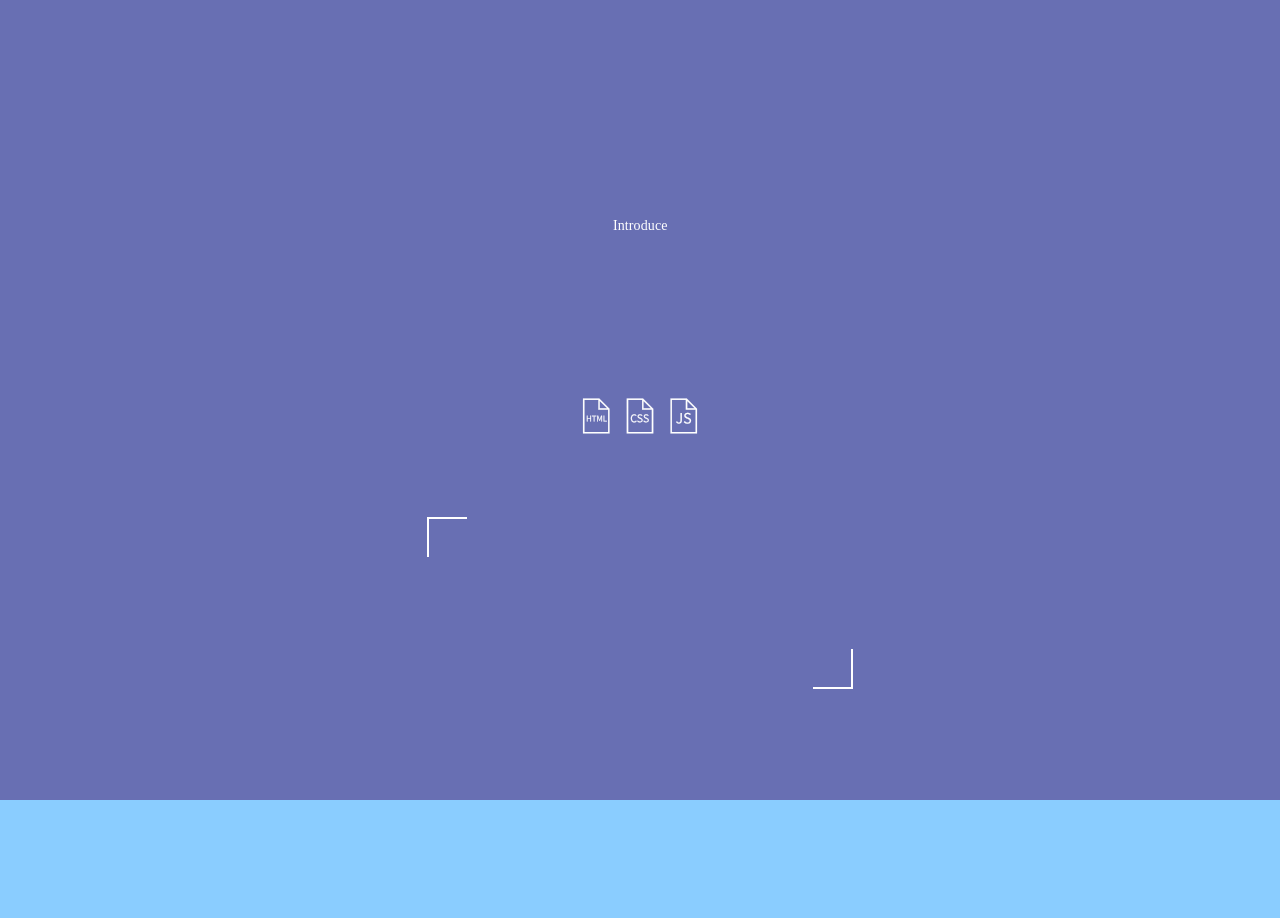
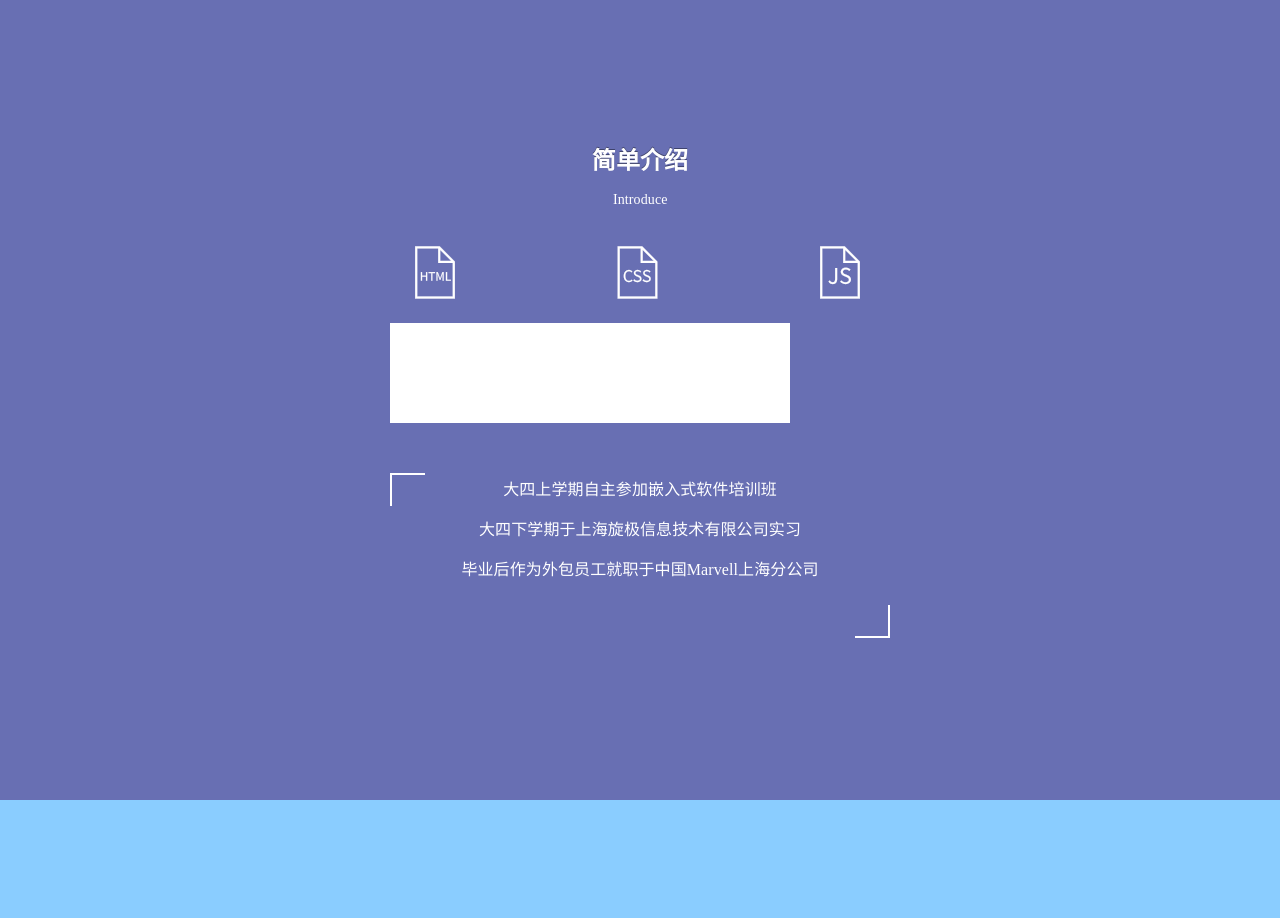
Before and after one commit to qiujie8092916/resume, a plain HTML site: page resume/index.html in a window 1280 px wide. Shown: the part 800-1718 px from the top of the page. Drawn offline with Linux system fonts and the light colour scheme; a web font is replaced by a local one.

Commit message:
continue introduce

```diff
--- a/resume/css/main.css
+++ b/resume/css/main.css
@@ -24,12 +24,16 @@ h4.cover-heading{margin-top: 20px; margin-bottom: 10px;}
 .divider{ border-bottom: 1px solid transparent; height: 1px; display: block; margin: 3px 0;}
 .first-link{ margin-top: 0em;
   -webkit-transition: 0.5s; -moz-transition: 0.5s; -ms-transition: 0.5s; -o-transition: 0.5s; transition: 0.5s;}
-.homebackground{ overflow: hidden; padding-top: 7% ;margin-top: 0; width:100%;
+.homebackground{ overflow: hidden; padding-top: 7%; margin-top: 0; width:100%;
 	-webkit-transition: all 0.25s ease-in-out; -moz-transition: all 0.25s ease-in-out; -o-transition: all 0.25s ease-in-out; transition: all 0.25s ease-in-out;}
 .homebackground h3{text-shadow: 0 -1px 0 rgba(0,0,0,0.4);}
+.icon{ font-size: 60px; line-height: 100px; clear: both;
+	-webkit-transition: font-size 0.25s ease-out 0s; -moz-transition: font-size 0.25s ease-out 0s; transition: font-size 0.25s ease-out 0s;}
+.icon_div{ position: relative; }
+.icon_detail{ height: 100%; width:80%; position: absolute; top: 100px; background-color: #fff;}
 .lead{ margin-top: 10px;}
 .fsize{ font-size:17px;}
-.fsize_{ font-size:15px;}
+.fsize_{ font-size:16px; position: relative; bottom: -180px; line-height: 30px}
 .legend.r_legend{ padding-left: 7px !important;}
 .legend:not(.r_legend){ padding-left: 7px !important; padding-right: 10px !important;}
 .logo{ display: inline-block; margin-right:20px; float: left; height: 60px; width: 60px; position: relative;}
@@ -43,10 +47,14 @@ h4.cover-heading{margin-top: 20px; margin-bottom: 10px;}
 .major img:hover{ opacity: 1 !important;}
 .navbar-default .navbar-nav > li > a { color: #333;}
 .navbar-brand{ display: block; color: #333 !important;}
-.navbar-brand:hover{/*
-	-webkit-animation: shake 0.7s; -moz-animation: shake 0.7s; -o-animation: shake 0.7s; animation: shake 0.7s;*/
-	-webkit-animation: hinge 4s; -moz-animation: hinge 4s; -o-animation: hinge 4s; animation: hinge 4s;}
-.ski_icon{ margin-top: 4%; position: relative;}
+.navbar-brand:hover{
+	-webkit-animation: bounce 0.7s; -moz-animation: bounce 0.7s; -o-animation: bounce 0.7s; animation: bounce 0.7s;
+/*-webkit-animation: hinge 4s; -moz-animation: hinge 4s; -o-animation: hinge 4s; animation: hinge 4s;*/}
+.ski_icon{/*margin: 0 35% 5% 35%;*/ position: relative; }
+.ski_icon .li_icon{ position: absolute; width: 100px; height:100px; text-align: center;}
+.ski_icon .li_icon:nth-child(1){ left: 0}
+.ski_icon .li_icon:nth-child(2){ left: calc(50% - 50px)}	/*60 = 120/2($(".ski_icon li").width())*/
+.ski_icon .li_icon:nth-child(3){ right: 0}
 .slideL, .slideR, .subtitle, .subt, .contenttitle{visibility: hidden;}
 .upMotion{ -webkit-animation: upMotion 1s; -moz-animation: upMotion 1s; -o-animation: upMotion 1s; animation: upMotion 1s;}
 .upOutMotion{ -webkit-animation: upOutMotion 1s; -moz-animation: upOutMotion 1s; -o-animation: upOutMotion 1s; animation: upOutMotion 1s;}
@@ -55,12 +63,11 @@ h4.cover-heading{margin-top: 20px; margin-bottom: 10px;}
 	-webkit-transition: all 0.7s; -moz-transition: all 0.7s; -ms-transition: all 0.7s; -o-transition: all 0.7s; transition: all 0.7s;}
 .webtip:hover{ border: 1px solid rgba(255, 255, 255, .5); background: rgba(245,245,245,0.5);}
 .webtips{ position: fixed; top: 85px; left: 40px;}
-
-#demo2 article:before{ top: 0; left: 0; border-top: 2px solid #fff; border-left: 2px solid #fff;}	/*#5686D6*/
-#demo2 article:after{ bottom: 0; right: 0; border-right: 2px solid #fff; border-bottom: 2px solid #fff;}
-#demo2 article:before,#demo2 article:after{position:absolute; width: 40px; height: 40px; content: "";}
-#demo2 article{ position: relative; padding: 1% 1%; margin-top: 4%;}
-#demo2 article p{visibility: hidden;}
+#demo2 .intro{ position: relative; padding: 0.5% 0.5%; margin-top: 30%; width: 40%; overflow: hidden;}
+#demo2 .intro:before{ top: 0; left: 0; border-top: 2px solid #fff; border-left: 2px solid #fff;}
+#demo2 .intro:after{ bottom: 0; right: 0; border-right: 2px solid #fff; border-bottom: 2px solid #fff;}
+#demo2 .intro:before, #demo2 .intro:after{position:absolute; width: 7%; height: 20%; content: "";}
+/*#demo2 .intro p{visibility: hidden;}*/
 #fadeWhite{position: fixed; width: 100%; background: #fff; height: 100%; min-height: 100%; left: 0px; top: 0px; z-index: 99999;}
 #github img{vertical-align: bottom;}
 #github:hover, #github:focus{text-decoration: none;}
@@ -105,23 +112,5 @@ ul.navbar-right.nav.navbar-nav > li:nth-child(5){ -webkit-animation: navMotion 2
 	ul.navbar-right.nav.navbar-nav > li:nth-child(5){ -webkit-animation: navMotion 1.5s; -moz-animation: navMotion 1.5s; -o-animation: navMotion 1.5s; animation: navMotion 1.5s;}
 }
 
-.icon{
-  font-size: 40px;
-	/*position: absolute;*/
-	bottom: 0;
-	line-height: 100px;
-  -webkit-transition: font-size 0.25s ease-out 0s;
-  -moz-transition: font-size 0.25s ease-out 0s;
-  transition: font-size 0.25s ease-out 0s;
-}
-
-.icon:hover{
-  font-size: 60px;
-}
-
-.icon_lists li{
-  float:left;
-  width: 100px;
-  height:180px;
-  text-align: center;
-}
+.popover{ color: #333; }
+.popover-title{display: block;}
--- /dev/null
+++ b/resume/data.json
@@ -0,0 +1,3 @@
+{
+
+}
--- a/resume/index.html
+++ b/resume/index.html
@@ -82,7 +82,7 @@
 
 				<section class="homebackground" id="demo1" style="background:#DD4E3C"><!--homebackground background-image: url(imgs/background1c.jpg)-->
 					<div class="inner cover" style="visibility:hidden; margin-top:210px;">
-						<h4 class="contenttitle"><strong>只有走在生活的前面，用自己的劳动创造了新的生活的人，才谈得上真正的美。</strong></h4>
+						<h4 class="contenttitle"><strong>视觉是人类的第一感官，满意度无外乎是对眼观视觉美的追求、对操作体验好的追求。</strong></h4>
 						<p class="decoration"></p>
 						<article style="margin-top: 20px">
 							<p class="fsize contenttitle">我叫邱杰</p>
@@ -94,25 +94,36 @@
 				</section>
 
 				<section class="homebackground" id="demo2" style="/background:#12F39C; background-color: #686FB3;">
-					<div class="inner cover" style="visibility:hidden; margin-top:5%;">
+					<div class="inner cover" style="/visibility:hidden; margin-top:3%;">
 						<h3 class="animated subtitle"><strong>简单介绍</strong></h3>
 						<div class="decoration"></div>
 					</div>
 					<h5 class="animated subt">Introduce</h5>
 
-					<div>
-						<h4 class="" style="margin-top: 4%; visibility:hidden;">视觉是人类的第一感官，满意度无外乎是对眼观视觉美的追求、对操作体验好的追求</h4>
-						<div class="ski_icon col-lg-4col-lg-offset-4 col-md-4 col-md-offset-4">
-							<i class="icon iconfont">&#xe614;</i>
-							<i class="icon iconfont">&#xe612;</i>
-							<i class="icon iconfont">&#xe610;</i>
+					<div class="center-block" style="width:500px;">
+						<div class="icon_div" style="height:100px;">
+							<ul class="list-unstyled list-inline ski_icon">
+								<li class="li_icon animated">
+									<i class="icon iconfont animated" id="icon_html">&#xe614;</i>
+								</li>
+								<li class="li_icon animated">
+									<i class="icon iconfont animated" id="icon_css">&#xe612;</i>
+								</li>
+								<li class="li_icon animated">
+									<i class="icon iconfont animated" id="icon_js">&#xe610;</i>
+								</li>
+							</ul>
+
+							<div class="icon_detail">
+
+							</div>
 						</div>
-						<article class="col-lg-4col-lg-offset-4 col-md-4 col-md-offset-4">
+						<div class="intro center-block hidden">
 							<p class="fsize_">大四上学期自主参加嵌入式软件培训班</p>
 							<p class="fsize_">大四下学期于上海旋极信息技术有限公司实习</p>
 							<p class="fsize_">毕业后作为外包员工就职于中国Marvell上海分公司</p>
 							<p class="fsize_">主要负责建设符合部门需求的网站页面以及编写白盒测试脚本</p>
-						</article>
+						</div>
 					</div>
 				</section>
 
--- a/resume/js/index.js
+++ b/resume/js/index.js
@@ -2,50 +2,24 @@ $(function(){
 		var $win = $(window)
 
 		$(".decoration").css("width", 0)
+
 		setTimeout(function(){
 			var $homebackground_id = $($("#navCurr").children().attr("href"))
 			$homebackground_id.find(".subt").removeClass("subt").addClass("swing")
 			$homebackground_id.find(".contenttitle").removeClass("contenttitle").addClass("cover-heading")
 			$homebackground_id.find(".decoration").css("width", $homebackground_id.find(".decoration").prev(".cover-heading").width())
+
+			var $intro_p = $homebackground_id.find(".intro .fsize_")
+			$homebackground_id.find(".intro").removeClass("hidden").animate({width:"100%"}, 700, "easeOutElastic", function(){
+				$intro_p.eq(0).animate({bottom:"0"}, 600, "linear", function(){
+					$intro_p.eq(1).animate({bottom:"0"}, 600, "linear", function(){
+						$intro_p.eq(2).animate({bottom:"0"}, 600, "linear", function(){
+							$intro_p.eq(3).animate({bottom:"0"}, 600, "linear")
+						})
+					})
+				})
+			})
 		},300)
-
-		if($(document).width() <= 768){
-			$("ul.nav.navbar-nav.navbar-right li a").on("click", function(){
-				//$("ul.nav.navbar-nav.navbar-right").toggle()
-				$("#navbar").removeClass("in")
-				$("button.navbar-toggle").css("background", "transparent")
-			})
-
-			$("button.navbar-toggle.collapsed").click(function(){
-					if(!$("#navbar").hasClass("in")){
-							$(this).css("background", "#ddd")
-					} else{
-							$(this).css("background", "transparent")
-					}
-			})
-		}
-
-		//擦除效果
-		jQuery.extend(jQuery.easing, {
-				easeOutBack: function (x, t, b, c, d, s){
-						s = s || 1.3;
-						return c*((t=t/d-1)*t*((s+1)*t + s) + 1) + b;
-				}
-		});
-
-	//nav初始化选中
-		var navCurr = $("#navCurr")
-		$("#navSelected").css("left", navCurr[0].offsetLeft)
-		var changeActive = function(e){
-				e.parent().attr("id", "navCurr")
-				e.parent().addClass("custom_active")
-		}
-		var removeActive = function(e){
-				e.parent().siblings().each(function(){
-						$(this).removeClass("custom_active")
-						$(this).removeAttr("id")
-				})
-		}
 
 		$win.scroll(function(a){
 				setTimeout(function(){
@@ -92,7 +66,19 @@ $(function(){
 						} else{
 							$demo.find(".decoration").css("width", $demo.find(".fadeInUp").width())
 						}
-						setTimeout(function(){$demo.find(".subt").removeClass("subt").addClass("swing")}, 800)
+						setTimeout(function(){
+							$demo.find(".subt").removeClass("subt").addClass("swing")
+							var $intro_p = $demo.find(".intro p")
+							$demo.find(".intro").removeClass("hidden").animate({width:"100%"}, 700, "easeOutElastic", function(){
+								$intro_p.eq(0).animate({bottom:"0"}, 600, "linear", function(){
+									$intro_p.eq(1).animate({bottom:"0"}, 600, "linear", function(){
+										$intro_p.eq(2).animate({bottom:"0"}, 600, "linear", function(){
+											$intro_p.eq(3).animate({bottom:"0"}, 600, "linear")
+										})
+									})
+								})
+							})
+						}, 800)
 						setTimeout(function(){
 							$demo.find(".slideL").removeClass("slideL").addClass("slideInLeft")
 							$demo.find(".slideR").removeClass("slideR").addClass("slideInRight")
@@ -105,6 +91,46 @@ $(function(){
 						return false;
 				}, 200);
 		})
+
+		if($(document).width() <= 768){
+			$("ul.nav.navbar-nav.navbar-right li a").on("click", function(){
+				//$("ul.nav.navbar-nav.navbar-right").toggle()
+				$("#navbar").removeClass("in")
+				$("button.navbar-toggle").css("background", "transparent")
+			})
+
+			$("button.navbar-toggle.collapsed").click(function(){
+					if(!$("#navbar").hasClass("in")){
+							$(this).css("background", "#ddd")
+					} else{
+							$(this).css("background", "transparent")
+					}
+			})
+		}
+
+		//擦除效果
+		jQuery.extend(jQuery.easing, {
+				easeOutBack: function (x, t, b, c, d, s){
+						s = s || 1.3;
+						return c*((t=t/d-1)*t*((s+1)*t + s) + 1) + b;
+				}
+		});
+
+	//nav初始化选中
+		var navCurr = $("#navCurr")
+		$("#navSelected").css("left", navCurr[0].offsetLeft)
+		var changeActive = function(e){
+				e.parent().attr("id", "navCurr")
+				e.parent().addClass("custom_active")
+		}
+		var removeActive = function(e){
+				e.parent().siblings().each(function(){
+						$(this).removeClass("custom_active")
+						$(this).removeAttr("id")
+				})
+		}
+
+
 
 		$("#navbar ul li").off("click").on("click", function(){
 				$(this).siblings("li").each(function(){
@@ -145,6 +171,13 @@ $(function(){
 		}, function(){
 			$(this).find("img").attr("src", "imgs/github_1.png")
 		})
+
+		$(".icon").hover(function(){
+			$(this).css("cursor", "pointer")
+			$(this).parents(".li_icon").addClass("rubberBand")
+		}, function(){
+			$(this).parents(".li_icon").removeClass("rubberBand	")
+		})
 })
 
 var php_console = function(){
```
